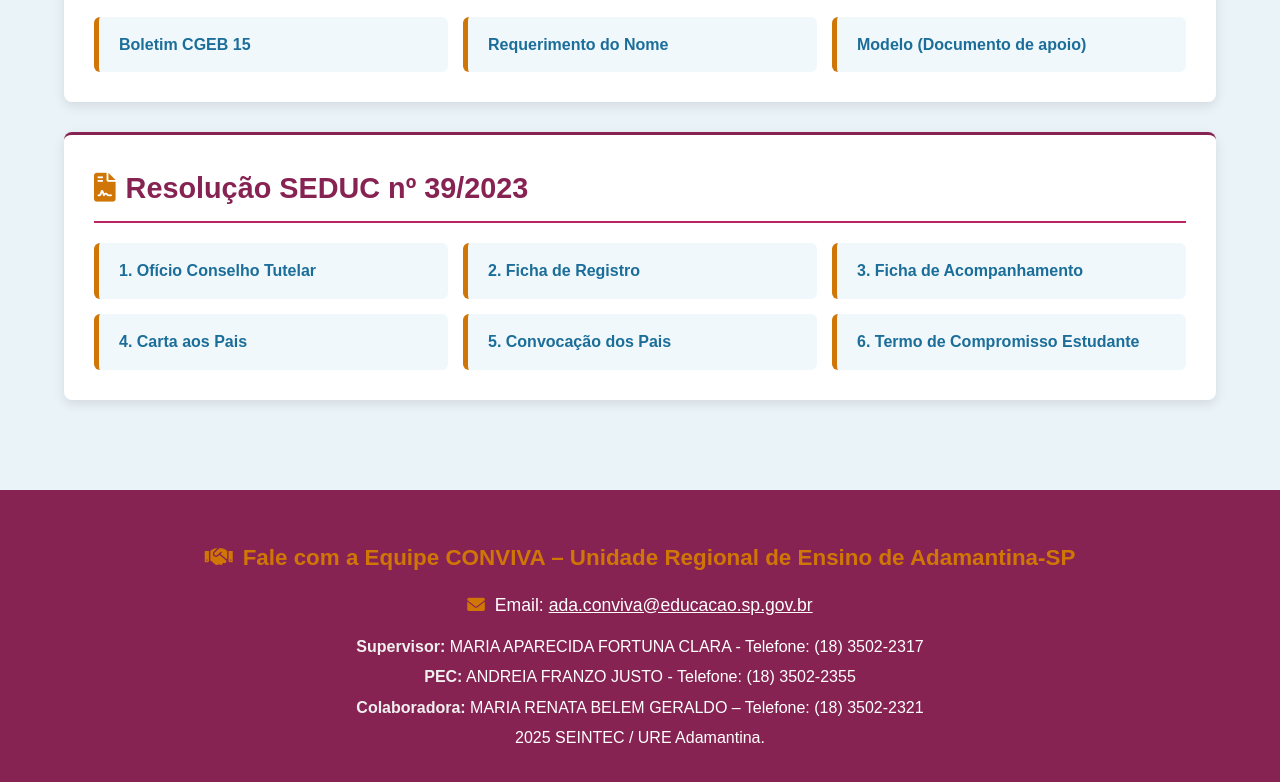
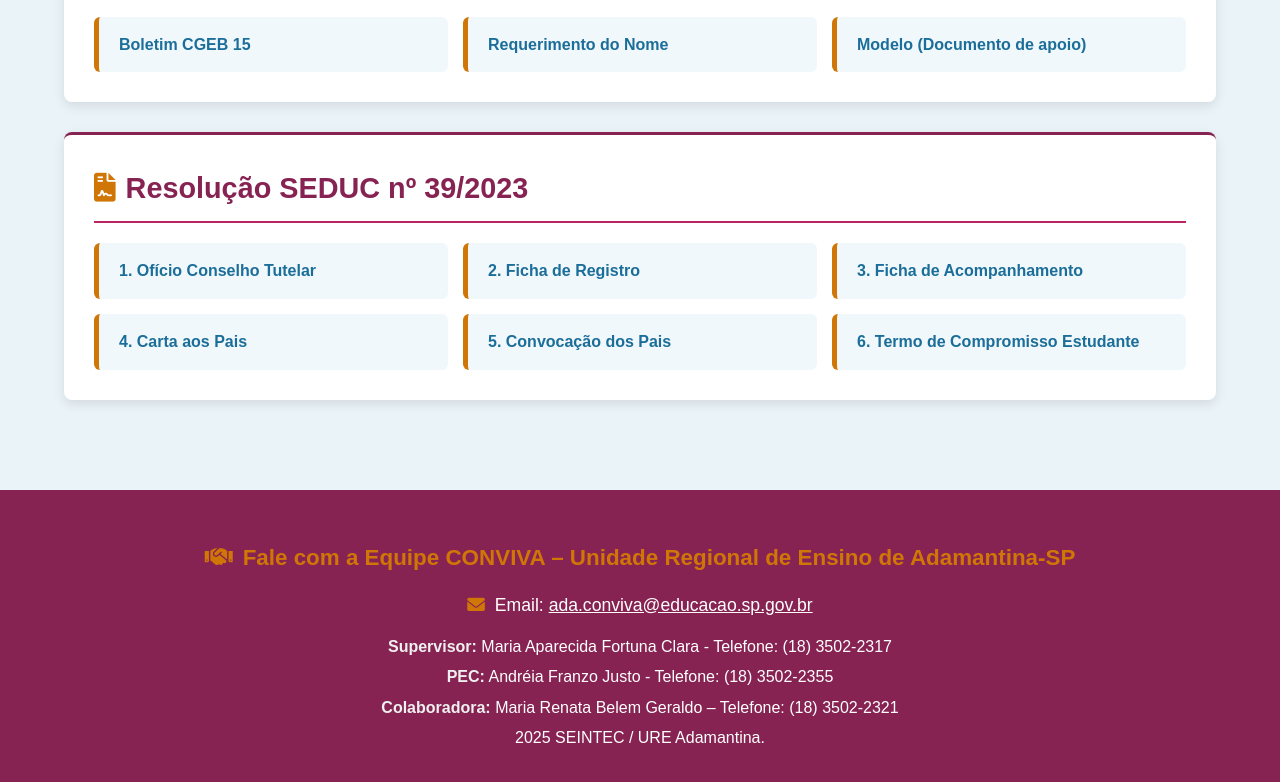
Before and after one commit to ada-seintec/conviva, a plain HTML site: page index.html in a window 1280 px wide. Shown: the part 2696-3478 px from the top of the page. Drawn offline with Linux system fonts and the light colour scheme.

Commit message:
correcao nos nomes

```diff
--- a/index.html
+++ b/index.html
@@ -121,9 +121,9 @@
 
             <p class="email-info"><i class="fas fa-envelope"></i> Email: <a href="mailto:ada.conviva@educacao.sp.gov.br" style="color: white; text-decoration: underline;">ada.conviva@educacao.sp.gov.br</a></p>
             <div class="contact-info">
-                <p><strong>Supervisor:</strong> MARIA APARECIDA FORTUNA CLARA - Telefone: (18) 3502-2317</p>
-                <p><strong>PEC:</strong> ANDREIA FRANZO JUSTO - Telefone: (18) 3502-2355</p>
-                <p><strong>Colaboradora:</strong> MARIA RENATA BELEM GERALDO – Telefone: (18) 3502-2321</p>
+                <p><strong>Supervisor:</strong> Maria Aparecida Fortuna Clara - Telefone: (18) 3502-2317</p>
+                <p><strong>PEC:</strong> Andréia Franzo Justo - Telefone: (18) 3502-2355</p>
+                <p><strong>Colaboradora:</strong> Maria Renata Belem Geraldo – Telefone: (18) 3502-2321</p>
 				<p>2025 SEINTEC / URE Adamantina.</p>
             </div>
         </div>
```
